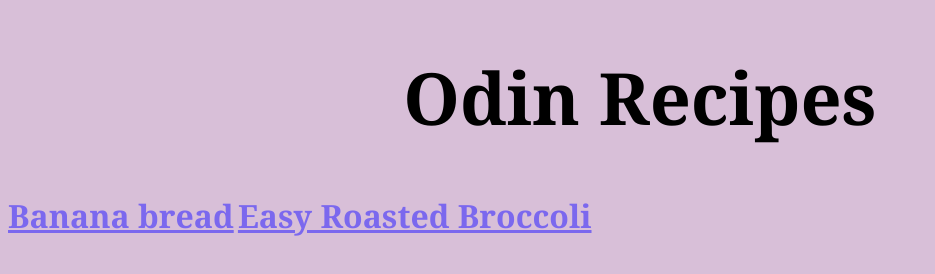
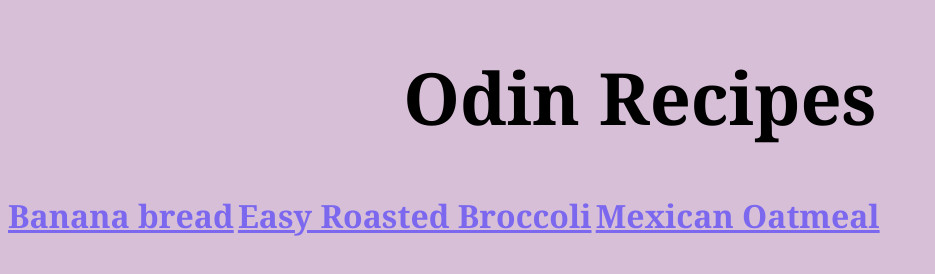
Before and after one commit to thibaudjoel/odin-recipes, a plain HTML site: page index.html in a window 1280 px wide. Shown: the whole page, without its empty margins (0-935 px from the left). Drawn offline with Linux system fonts and the light colour scheme.

Commit message:
Add missing closing tags in index.html

```diff
--- a/index.html
+++ b/index.html
@@ -10,4 +10,6 @@
     <h1>Odin Recipes</h1>
     <a href="recipes/bananabread.html" target="_self">Banana bread</a>
     <a href="recipes/broccoli.html" target="_self">Easy Roasted Broccoli</a>
-    <a href="recipes/mexican_oatmeal.html" targ
+    <a href="recipes/mexican_oatmeal.html" target="_self">Mexican Oatmeal</a>
+</body>
+</html>
```
